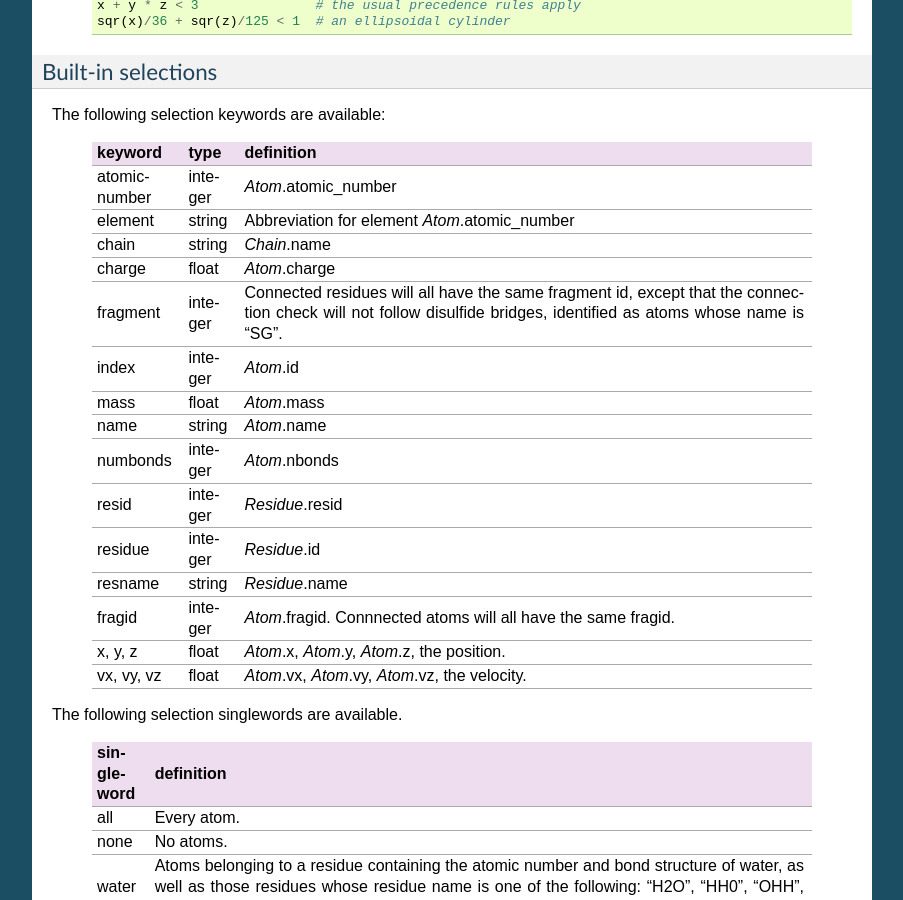
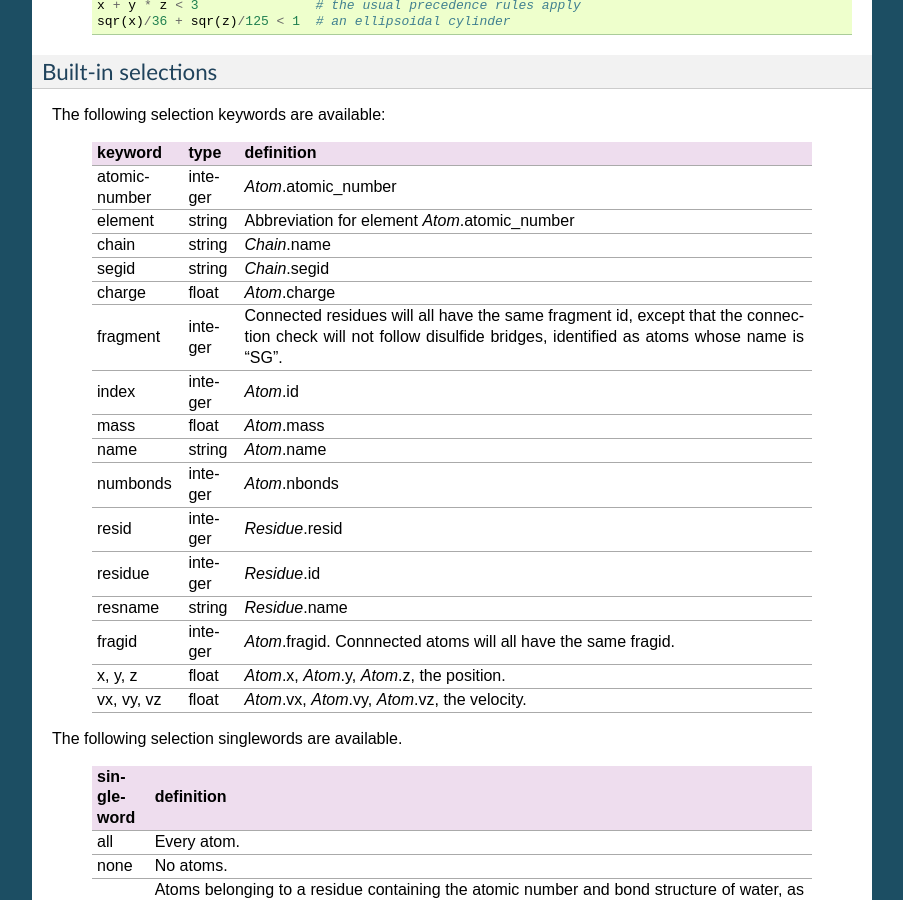
Before and after one commit to DEShawResearch/msys, a Sphinx documentation site: the page built from doc/source/selections.rst, in a window 1280 px wide and 900 px high, scrolled down 1870 px. Shown: the whole window, without its empty margins (198-1101 px from the left). Built offline with Sphinx 7.4.7, drawn with Linux system fonts in a browser that asks for light colours; the version number could not be read and is left out.

Commit message:
Document segid.
[git-p4: depot-paths = "//depot/desrad/main/sw/libs/msys/": change = 175389]

```diff
--- a/doc/source/selections.rst
+++ b/doc/source/selections.rst
@@ -126,6 +126,7 @@ The following selection keywords are available:
   atomicnumber      integer     `Atom`.atomic_number
   element           string      Abbreviation for element `Atom`.atomic_number
   chain             string      `Chain`.name
+  segid             string      `Chain`.segid
   charge            float       `Atom`.charge
   fragment          integer     Connected residues will all have the same
                                 fragment id, except that the connection
```
